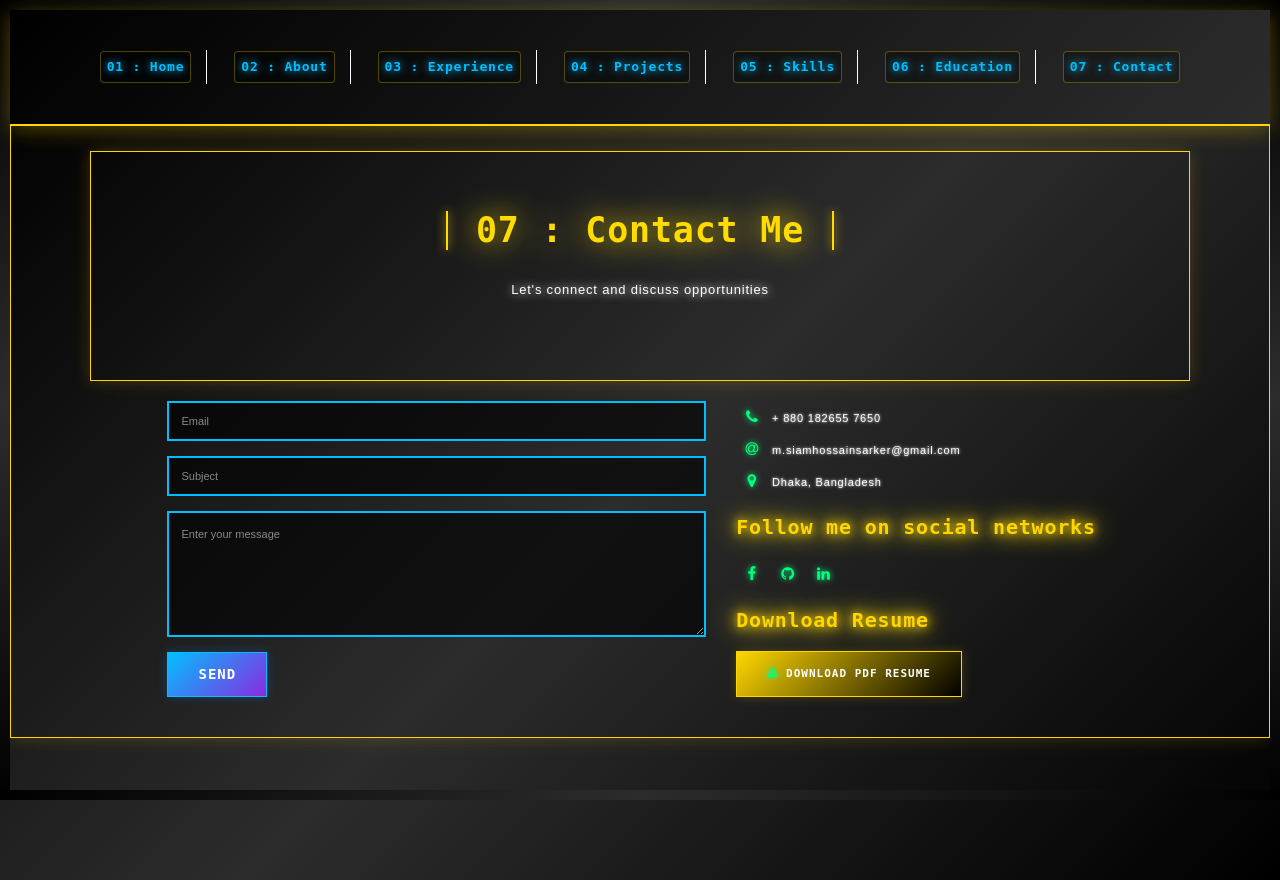
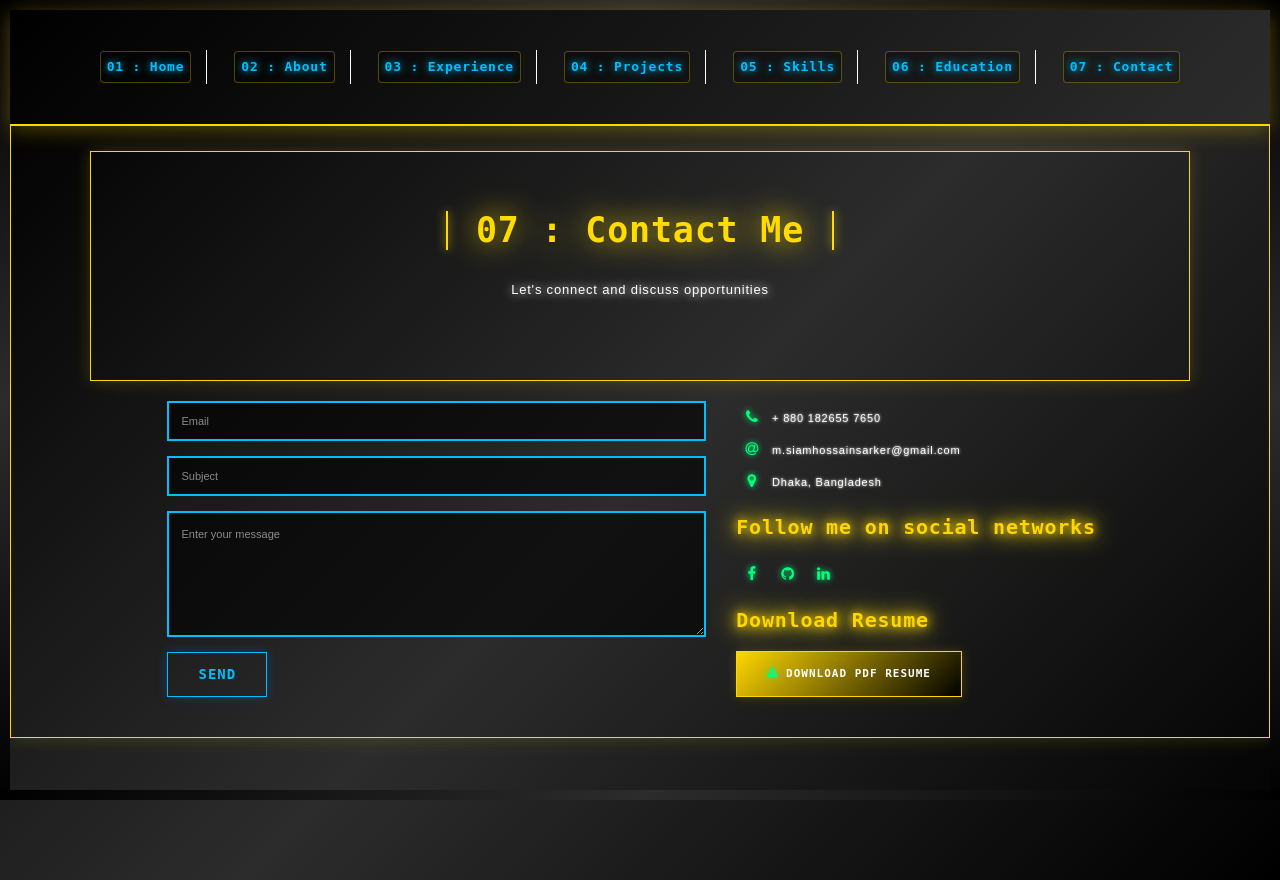
Before and after one commit to SiamSarker/portfo, a Flask app: page /contact.html in a window 1280 px wide. Run offline with Flask 2, Linux system fonts and the light colour scheme; some libraries are stand-ins or nearby versions.

Commit message:
Simplify btn-default to minimal Star Wars theme
MINIMAL DESIGN UPDATE:
- Removed gradient background from .btn-default
- Changed to transparent background with blue text and border
- Simplified hover effect to subtle blue background
- Maintained Star Wars theme with minimal approach

CHANGES MADE:
- Background: Changed from gradient to transparent
- Color: Changed from white to var(--starwars-blue)
- Box-shadow: Maintained blue glow effect
- Hover background: Changed to subtle blue tint
- Hover glow: Maintained gold glow for Star Wars theme

MINIMAL STAR WARS STYLING:
- Transparent background: Clean, minimal appearance
- Blue text: var(--starwars-blue) for Star Wars theme
- Blue borders: var(--starwars-blue) for consistency
- Blue glow: 0 0 10px rgba(0, 123, 255, 0.3) box shadow
- Sharp corners: border-radius: 0 for futuristic look
- Star Wars font: 'Orbitron', monospace maintained

HOVER EFFECTS:
- Subtle background: rgba(0, 123, 255, 0.1) on hover
- Enhanced glow: 0 0 15px rgba(255, 215, 0, 0.4) on hover
- Smooth animation: translateY(-2px) with transition
- Gold border: var(--starwars-gold) on hover

BENEFITS:
- Cleaner, more minimal appearance
- Better readability with blue text on transparent background
- Subtle Star Wars theme without overwhelming colors
- Professional look with Star Wars accents
- Maintained interactivity with hover effects

Default buttons now display with minimal Star Wars theming!

```diff
--- a/static/custom.css
+++ b/static/custom.css
@@ -1299,8 +1299,8 @@ div, section, article, main, aside, header, footer {
 }
 
 .btn-default {
-    background: linear-gradient(135deg, var(--starwars-blue) 0%, var(--starwars-purple) 100%) !important;
-    color: var(--starwars-white) !important;
+    background: transparent !important;
+    color: var(--starwars-blue) !important;
     border: 1px solid var(--starwars-blue) !important;
     font-family: 'Orbitron', monospace !important;
     font-weight: 600 !important;
@@ -1310,7 +1310,7 @@ div, section, article, main, aside, header, footer {
 }
 
 .btn-default:hover {
-    background: linear-gradient(135deg, var(--starwars-purple) 0%, var(--starwars-gold) 100%) !important;
+    background: rgba(0, 123, 255, 0.1) !important;
     border-color: var(--starwars-gold) !important;
     box-shadow: 0 0 15px rgba(255, 215, 0, 0.4) !important;
     transform: translateY(-2px) !important;
```
